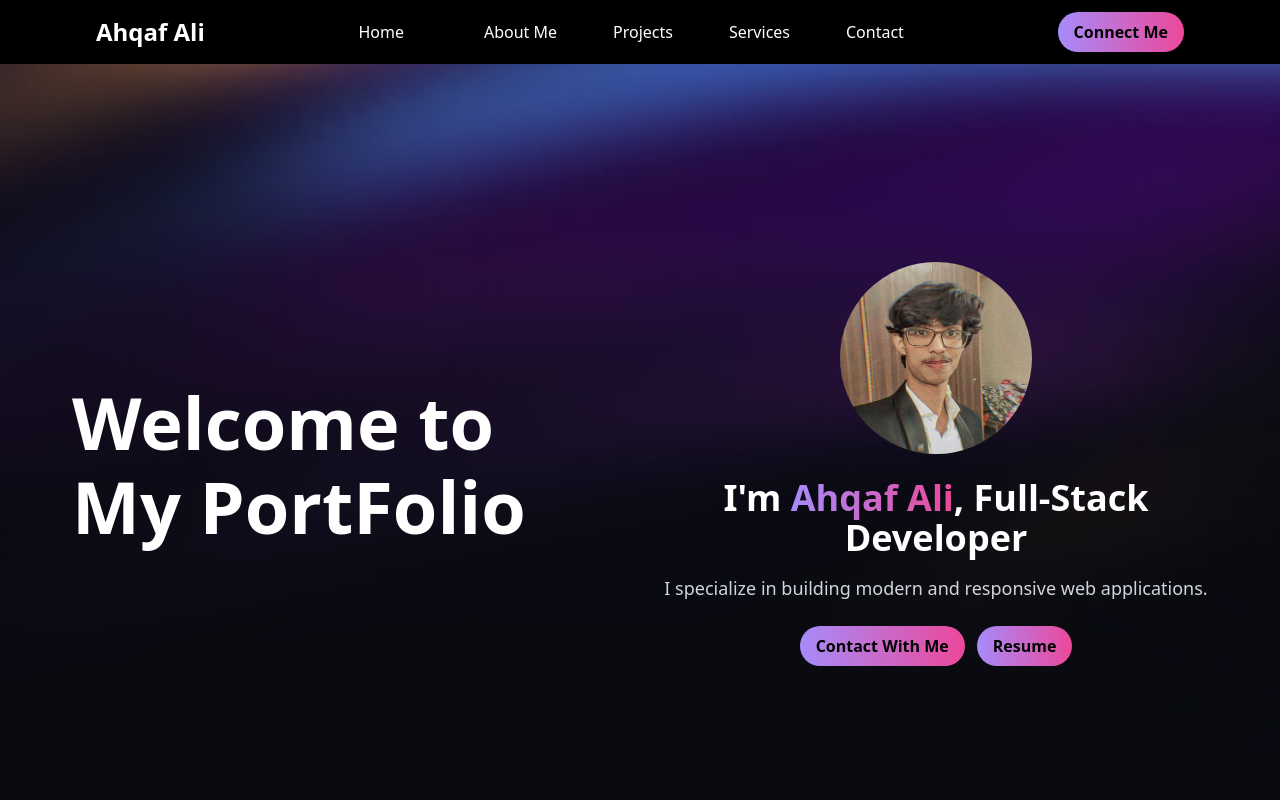
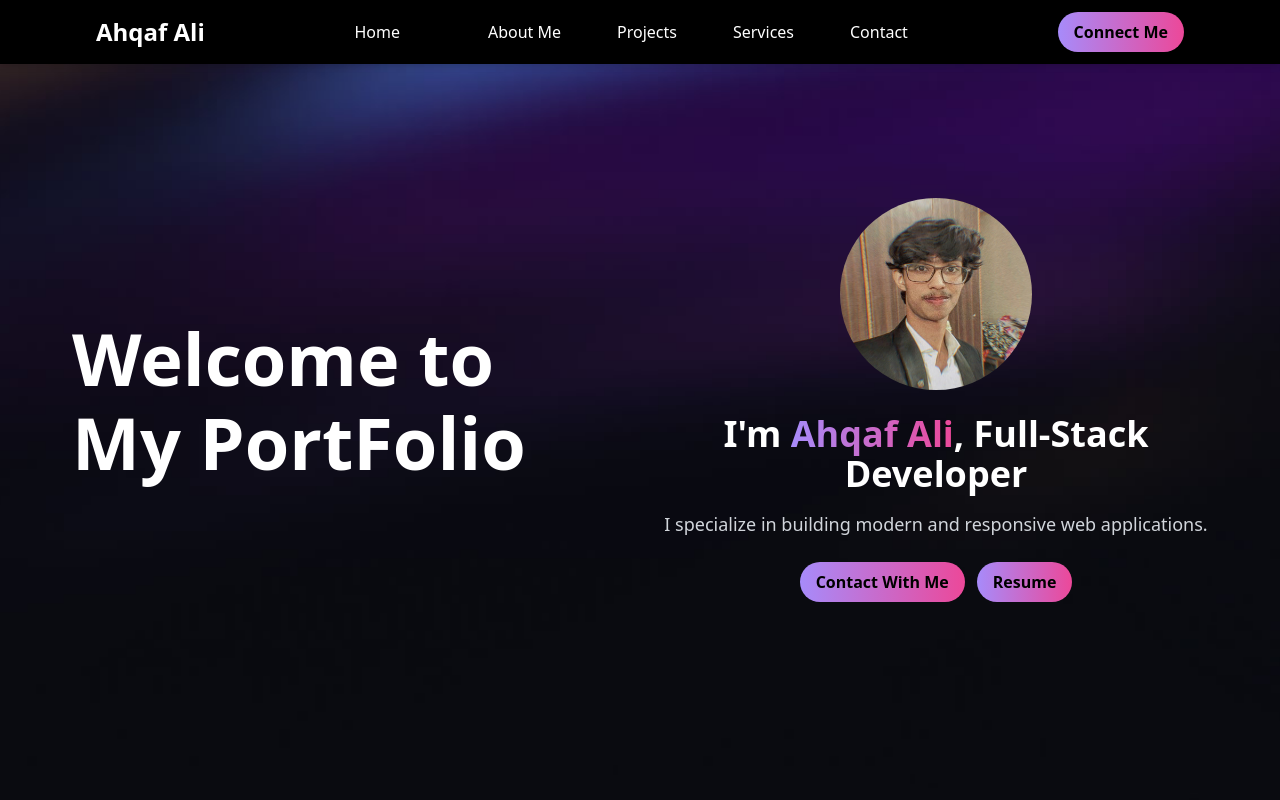
Before and after one commit to AhqafCoder/PortFolio-Ahqaf, a React (Vite) app: page / in a window 1280 px wide. Shown: the top 800 px of the page. Built offline with nearby package versions, Linux system fonts and the light colour scheme.

Commit message:
Implement fixed navigation bar and adjust layout for improved scrolling experience

```diff
--- /dev/null
+++ b/src/App.css
@@ -0,0 +1,10 @@
+nav {
+    position: fixed !important;
+    top: 0 !important;
+    left: 0 !important;
+    right: 0 !important;
+    z-index: 1000 !important;
+}
+body {
+    padding-top: 60px;
+}
--- a/src/App.jsx
+++ b/src/App.jsx
@@ -8,7 +8,7 @@ import "./index.css";
 
 export default function App() {
   return (
-    <div className="bg-gray-900 text-white min-h-screen relative">
+    <div >
 
       <Navbar />
       <Hero />
--- a/src/components/Hero.jsx
+++ b/src/components/Hero.jsx
@@ -14,7 +14,7 @@ const Hero = () => {
     <div className="flex flex-col min-h-screen" >
 
 
-     <div className="relative text-white py-12 flex flex-col lg:flex-row justify-center items-center min-h-screen px-6 lg:px-12 overflow-hidden"
+     <div className="relative text-white py-12 mt-0 flex flex-col lg:flex-row justify-center items-center min-h-screen px-6 lg:px-12 overflow-hidden"
        on MouseMove={handleMouseMove}
        style={{ backgroundImage: `url(${BgImage})`, backgroundSize: "cover", backgroundPosition: "center" }}
      >
--- a/src/components/Navbar.jsx
+++ b/src/components/Navbar.jsx
@@ -1,60 +1,105 @@
-import React, { useState } from 'react';
-import { FiMenu, FiX } from 'react-icons/fi'; // Import icons for the menu button
+import React, { useState, useEffect } from 'react';
+import { FiMenu, FiX } from 'react-icons/fi';
 
 const Navbar = () => {
     const [menuOpen, setMenuOpen] = useState(false);
+    const [isScrolled, setIsScrolled] = useState(false);
+
+    useEffect(() => {
+        const handleScroll = () => {
+            setIsScrolled(window.scrollY > 10);
+        };
+        window.addEventListener('scroll', handleScroll);
+        return () => window.removeEventListener('scroll', handleScroll);
+    }, []);
+
+    const navItems = [
+        { href: '/', label: 'Home' },
+        { href: '#about', label: 'About Me' },
+        { href: '#projects', label: 'Projects' },
+        { href: '/', label: 'Services' },
+        { href: '#contact', label: 'Contact' },
+    ];
 
     return (
-        <div className='bg-black text-white px-6 py-3 md:px-16 lg:px-24'>
-            <div className='container flex justify-between items-center'>
+        <nav
+            className={`fixed top-0 left-0 right-0 z-50 text-white px-4 py-3 sm:px-6 md:px-12 lg:px-24 transition-all duration-300 ${
+                isScrolled
+                    ? 'bg-black/70 backdrop-blur-md shadow-md'
+                    : 'bg-black shadow-md'
+            }`}
+            style={{ position: 'fixed' }} // Inline style as fallback
+        >
+            <div className='container mx-auto flex justify-between items-center max-w-7xl'>
                 {/* Logo */}
-                <div className='text-2xl font-bold'>
-                    <a href="/">
+                <div className='text-xl sm:text-2xl font-bold'>
+                    <a href="/" className='hover:text-gray-300 transition-colors'>
                         Ahqaf Ali
                     </a>
                 </div>
 
                 {/* Desktop Navigation */}
-                <div className='hidden md:flex space-x-6'>
-                    <a href="/" className='text-white hover:bg-white hover:text-black px-4 py-2 rounded-full'>Home</a>
-                    <a href="#about" className='text-white hover:bg-white hover:text-black px-4 py-2 rounded-full'>About Me</a>
-                    <a href="#projects" className='text-white hover:bg-white hover:text-black px-4 py-2 rounded-full'>Projects</a>
-                    <a href="/" className='text-white hover:bg-white hover:text-black px-4 py-2 rounded-full'>Services</a>
-                    <a href="#contact" className='text-white hover:bg-white hover:text-black px-4 py-2 rounded-full'>Contact</a>
+                <div className='hidden md:flex justify-center items-center flex-1'>
+                    <div className='flex space-x-6 lg:space-x-8'>
+                        {navItems.map((item) => (
+                            <a
+                                key={item.label}
+                                href={item.href}
+                                className='relative text-white px-3 py-2 text-sm lg:text-base group'
+                            >
+                                <span className='relative z-10'>{item.label}</span>
+                                <span className='absolute bottom-0 left-0 w-full h-0.5 bg-white/80 scale-x-0 group-hover:scale-x-100 origin-left transition-transform duration-300 ease-out'></span>
+                                <span className='absolute inset-0 bg-white/10 rounded-full scale-95 group-hover:scale-110 opacity-0 group-hover:opacity-100 transition-all duration-300'></span>
+                            </a>
+                        ))}
+                    </div>
                 </div>
 
                 {/* Desktop Button */}
+                <div className='hidden md:flex items-center'>
                     <a href="#contact">
-                <button className='hidden md:inline bg-gradient-to-r from-purple-400 to-pink-500 text-black font-semibold px-4 py-2 rounded-full transform transition-transform duration-300 hover:scale-105'>
+                        <button className='bg-gradient-to-r from-purple-400 to-pink-500 text-black font-semibold px-4 py-2 rounded-full transform transition-all duration-300 hover:scale-105 hover:shadow-md text-sm lg:text-base'>
                             Connect Me
                         </button>
                     </a>
+                </div>
 
                 {/* Mobile Menu Button */}
                 <button
-                    className="md:hidden text-white text-3xl"
+                    className="md:hidden text-white text-2xl sm:text-3xl focus:outline-none"
                     onClick={() => setMenuOpen(!menuOpen)}
+                    aria-label="Toggle menu"
                 >
-                    {menuOpen ? <FiX /> : <FiMenu />} {/* Toggle between open/close icons */}
+                    {menuOpen ? <FiX /> : <FiMenu />}
                 </button>
             </div>
 
             {/* Mobile Menu */}
             {menuOpen && (
-                <div className="md:hidden flex flex-col items-center space-y-4 py-4 bg-gray-900 rounded-lg">
-                    <a href="/" className='text-white hover:bg-white hover:text-black px-6 py-2 rounded-full'>Home</a>
-                    <a href="#about" className='text-white hover:bg-white hover:text-black px-6 py-2 rounded-full'>About Me</a>
-                    <a href="#projects" className='text-white hover:bg-white hover:text-black px-6 py-2 rounded-full'>Projects</a>
-                    <a href="/" className='text-white hover:bg-white hover:text-black px-6 py-2 rounded-full'>Services</a>
-                    <a href="#contact" className='text-white hover:bg-white hover:text-black px-6 py-2 rounded-full'>Contact</a>
-                    <a href="#contact">
-                    <button className='bg-gradient-to-r from-purple-400 to-pink-500 text-black px-6 py-2 rounded-full'>
+                <div className={`md:hidden absolute top-full left-0 right-0 px-4 py-4 rounded-b-lg shadow-lg transition-all duration-300 ${
+                    isScrolled ? 'bg-black/70 backdrop-blur-md' : 'bg-black'
+                }`}>
+                    <div className="flex flex-col items-center space-y-3">
+                        {navItems.map((item) => (
+                            <a
+                                key={item.label}
+                                href={item.href}
+                                className='relative text-white px-6 py-2 w-full text-center text-sm sm:text-base group'
+                                onClick={() => setMenuOpen(false)}
+                            >
+                                <span className='relative z-10'>{item.label}</span>
+                                <span className='absolute bottom-0 left-0 w-full h-0.5 bg-white/80 scale-x-0 group-hover:scale-x-100 origin-left transition-transform duration-300 ease-out'></span>
+                            </a>
+                        ))}
+                        <a href="#contact" onClick={() => setMenuOpen(false)}>
+                            <button className='bg-gradient-to-r from-purple-400 to-pink-500 text-black font-semibold px-6 py-2 rounded-full w-full text-sm sm:text-base transition-shadow hover:shadow-md'>
                                 Connect Me
                             </button>
                         </a>
                     </div>
+                </div>
             )}
-        </div>
+        </nav>
     );
 }
 
--- a/src/index.css
+++ b/src/index.css
@@ -1 +1,9 @@
 @import "tailwindcss";
+
+nav {
+    position: fixed;
+    top: 0;
+    left: 0;
+    right: 0;
+    z-index: 50;
+}
```
Lines whose indentation alone changed are shown as unchanged.
